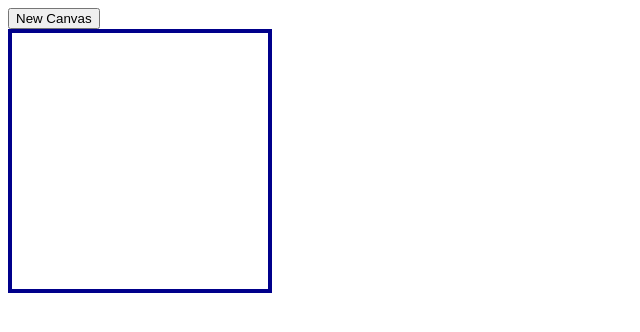
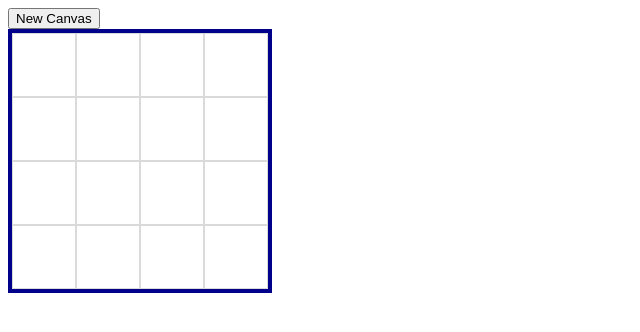
Before and after one commit to maemae-b/Etch-a-Sketch, a plain HTML site: page index.html in a window 1280 px wide. Shown: the whole page, without its empty margins (0-640 px from the left). Drawn offline with Linux system fonts and the light colour scheme.

Commit message:
Add translucent borders to child divs

```diff
--- a/style.css
+++ b/style.css
@@ -1,6 +1,7 @@
 *, *::before, *::after { box-sizing: inherit; }
 
 div.container {
+
     width: 16rem;
     height: 16rem;
     border: 0.3rem solid darkblue;
@@ -10,5 +11,8 @@ div.container {
 }
 
 div.container > div {
+    box-sizing: border-box;
+    border: 1px solid #46454733;
+
     flex: 1 1 4rem;
 }
```
